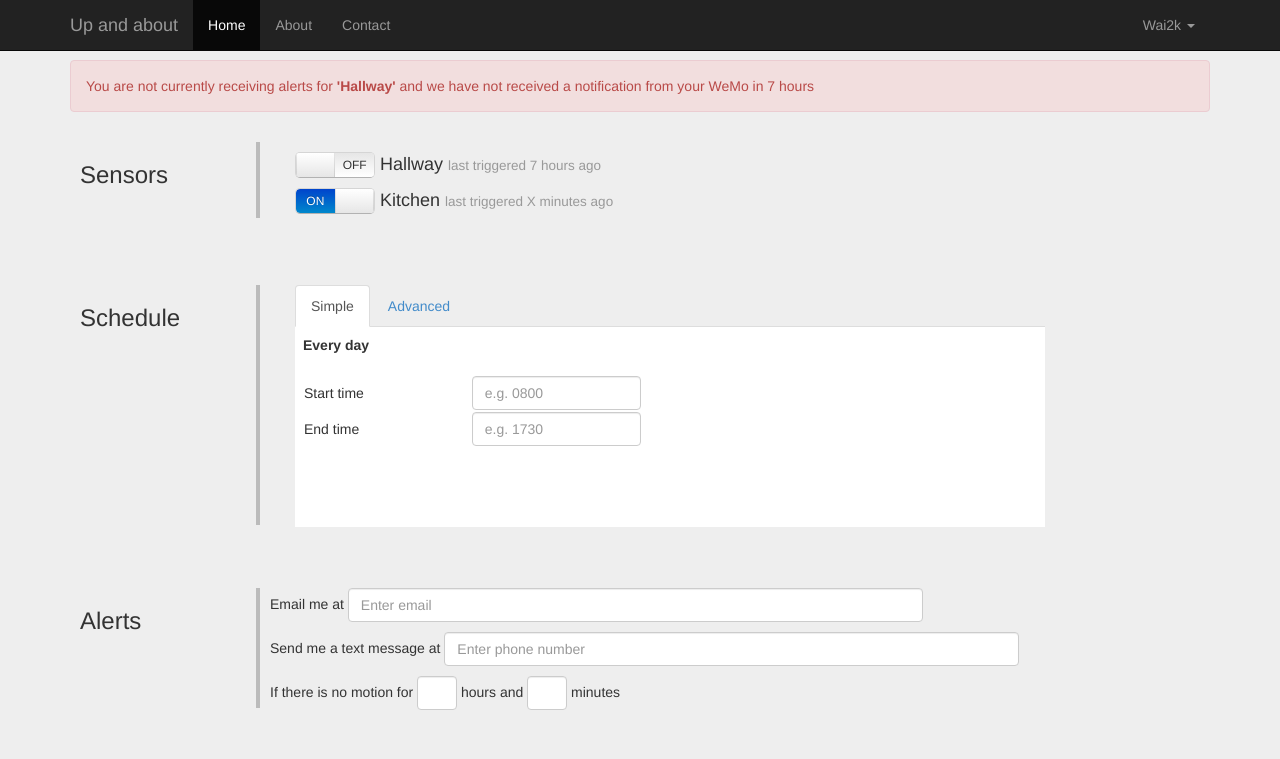
After one commit to rossjones/uaa, a PHP site: page /u.php in a window 1280 px wide. The commit adds this page. Shown: the top 759 px of the page. Run offline with PHP 8.4, Linux system fonts and the light colour scheme; some libraries are stand-ins or nearby versions.

Commit message:
Skeleton of app

```diff
--- /dev/null
+++ b/u.php
@@ -0,0 +1,244 @@
+
+<!DOCTYPE html>
+<html lang="en">
+  <head>
+    <meta charset="utf-8">
+    <meta http-equiv="X-UA-Compatible" content="IE=edge">
+    <meta name="viewport" content="width=device-width, initial-scale=1.0">
+    <meta name="description" content="">
+    <meta name="author" content="">
+    <title>Up and About</title>
+
+    <!-- Bootstrap core CSS -->
+    <link href="/css/bootstrap.css" rel="stylesheet">
+
+<link rel="stylesheet" href="/css/bootstrap-switch.css">
+<script src="https://ajax.googleapis.com/ajax/libs/jquery/1.9.1/jquery.min.js"></script>
+<script src="/js/bootstrap-switch.js"></script>
+<script src="/js/bootstrap.min.js"></script>
+    <!-- Custom styles for this template -->
+    <style type="text/css">
+    body {
+      font-face: helvetica,arial;
+  padding-top: 60px;
+  padding-bottom: 40px;
+  background-color: #eee;
+}
+  .rb { border-right: solid 4px #bbb;}
+  .tabbox {
+      height: 200px; background-color: white; padding: 8px;
+  }
+
+</style>
+  </head>
+
+  <body>
+
+  	<div class="navbar navbar-inverse navbar-fixed-top">
+      <div class="container">
+        <div class="navbar-header">
+          <button type="button" class="navbar-toggle" data-toggle="collapse" data-target=".navbar-collapse">
+            <span class="icon-bar"></span>
+            <span class="icon-bar"></span>
+            <span class="icon-bar"></span>
+          </button>
+          <a class="navbar-brand" href="#">Up and about</a>
+        </div>
+        <div class="collapse navbar-collapse">
+          <ul class="nav navbar-nav">
+            <li class="active"><a href="#">Home</a></li>
+            <li><a href="#about">About</a></li>
+            <li><a href="#contact">Contact</a></li>
+          </ul>
+          <ul class="nav navbar-nav navbar-right">
+            <li class="dropdown">
+              <a href="#" class="dropdown-toggle" data-toggle="dropdown">Wai2k <b class="caret"></b></a>
+              <ul class="dropdown-menu">
+                <li><a href="/u.php">My settings</a></li>
+                <li><a href="/">Logout</a></li>
+              </ul>
+            </li>
+
+          </ul>
+        </div>
+      </div>
+    </div>
+
+    <div class="container">
+
+      <div class="alert alert-danger">
+          You are not currently receiving alerts for <strong>'Hallway'</strong> and we have not received a notification from your WeMo in 7 hours
+      </div>
+
+      <div class="row">
+          <div class="col-md-2 rb" style="margin: 10px;">
+              <h3>Sensors</h3>
+              <div>&nbsp;</div>
+          </div>
+          <div class="col-md-8" style="margin: 10px;">
+
+            <h4>
+              <div class="make-switch switch-small">
+                  <input type="checkbox">
+              </div>
+              Hallway <small>last triggered 7 hours ago</small></h4>
+
+            <h4>
+              <div class="make-switch switch-small">
+                  <input type="checkbox" checked>
+              </div>
+
+              Kitchen <small>last triggered X minutes ago</small></h4>
+
+            <h4></h4>
+        </div>
+      </div>
+
+      <hr/>
+
+      <div class="row">
+          <div class="col-md-2 rb" style="margin: 10px; min-height:240px;">
+              <h3>Schedule</h3>
+              <div>&nbsp;</div>
+          </div>
+          <div class="col-md-8" style="margin: 10px;">
+            <ul class="nav nav-tabs">
+              <li class="active"><a href="#simple" data-toggle="tab">Simple</a></li>
+              <li><a href="#advanced" data-toggle="tab">Advanced</a></li>
+            </ul>
+            <div class="tab-content">
+              <div class="tab-pane  active tabbox" id="simple">
+                  <strong>Every day</strong><br/><br/>
+                  <table width="100%">
+                      <tr>
+                          <td>
+                              Start time
+                          </td>
+                          <td>
+                              <input type="text" class="form-control" id="exampleInputEmail1" placeholder="e.g. 0800" style="width:30%;">
+                          </td>
+                      </tr>
+                      <tr>
+                          <td>End time</td>
+                          <td>
+                              <input type="text" class="form-control" id="exampleInputEmail1" placeholder="e.g. 1730" style="width:30%;">
+                          </td>
+                      </tr>
+                  </table>
+                </div>
+
+                <div class="tab-pane tabbox" id="advanced">
+                  <table width="100%">
+                      <tr>
+                          <td>
+                              Monday
+                          </td>
+                          <td>
+                              <input type="text" class="form-control" id="exampleInputEmail1" placeholder="e.g. 0800" style="width:35%; display:inline;">
+                              -
+                              <input type="text" class="form-control" id="exampleInputEmail1" placeholder="e.g. 1700" style="width:40%; display:inline;">
+                          </td>
+                          <td>Saturday</td>
+                          <td>
+                              <input type="text" class="form-control" id="exampleInputEmail1" placeholder="e.g. 0800" style="width:35%; display:inline;">
+                              -
+                              <input type="text" class="form-control" id="exampleInputEmail1" placeholder="e.g. 1700" style="width:40%; display:inline;">
+                          </td>
+                      </tr>
+                      <tr>
+                          <td>Tuesday</td>
+                          <td>
+                              <input type="text" class="form-control" id="exampleInputEmail1" placeholder="e.g. 0800" style="width:35%; display:inline;">
+                              -
+                              <input type="text" class="form-control" id="exampleInputEmail1" placeholder="e.g. 1700" style="width:40%; display:inline;">
+                          </td>
+                          <td>Sunday</td>
+                          <td>
+                              <input type="text" class="form-control" id="exampleInputEmail1" placeholder="e.g. 0800" style="width:35%; display:inline;">
+                              -
+                              <input type="text" class="form-control" id="exampleInputEmail1" placeholder="e.g. 1700" style="width:40%; display:inline;">
+                          </td>
+                      </tr>
+                      <tr>
+                          <td>Wednesday</td>
+                          <td>
+                              <input type="text" class="form-control" id="exampleInputEmail1" placeholder="e.g. 0800" style="width:35%; display:inline;">
+                              -
+                              <input type="text" class="form-control" id="exampleInputEmail1" placeholder="e.g. 1700" style="width:40%; display:inline;">
+                          </td>
+                          <td></td><td></td>
+                      </tr>
+                      <tr>
+                          <td>Thursday</td>
+                          <td>
+                              <input type="text" class="form-control" id="exampleInputEmail1" placeholder="e.g. 0800" style="width:35%; display:inline;">
+                              -
+                              <input type="text" class="form-control" id="exampleInputEmail1" placeholder="e.g. 1700" style="width:40%; display:inline;">
+                          </td>
+                          <td></td><td></td>
+                      </tr>
+                      <tr>
+                          <td>Friday</td>
+                          <td>
+                              <input type="text" class="form-control" id="exampleInputEmail1" placeholder="e.g. 0800" style="width:35%; display:inline;">
+                              -
+                              <input type="text" class="form-control" id="exampleInputEmail1" placeholder="e.g. 1700" style="width:40%; display:inline;">
+                          </td>
+                          <td></td><td></td>
+                      </tr>
+                  </table>
+                </div>
+              </div>
+            </div>
+        </div>
+
+
+
+
+      <hr/>
+
+      <div class="row">
+          <div class="col-md-2 rb" style="margin: 10px; min-height: 120px;">
+              <h3>Alerts</h3>
+              <div>&nbsp;</div>
+          </div>
+          <div class="col-md-div8" style="margin: 10px;">
+
+              <form class="form form-inline">
+                <div class="control-group">
+                  Email me at
+                  <input type="email" class="form-control" id="exampleInputEmail1" placeholder="Enter email" style="width:50%;">
+                </div>
+
+                <div class="control-group" style="margin-top:10px;">
+                  Send me a text message at
+                  <input type="text" class="form-control" id="exampleInputEmail1" placeholder="Enter phone number" style="width:50%;">
+                </div>
+
+
+                <div class="control-group" style="margin-top:10px;">
+                  If there is no motion for
+                  <input type="text" class="form-control" id="exampleInputEmail1"  style="width:40px;"> hours and  <input type="text" class="form-control" id="exampleInputEmail1" style="width:40px;"> minutes
+                </div>
+              </form>
+          </div>
+        </div>
+
+    </div> <!-- /container -->
+
+
+    <script type="text/javascript">
+      $(document).ready(function(){
+        $('#myTab a').click(function (e) {
+          e.preventDefault()
+          $(this).tab('show')
+        })
+        $('#myTab a:first').tab('show')
+      })
+    </script>
+
+    <!-- Bootstrap core JavaScript
+    ================================================== -->
+    <!-- Placed at the end of the document so the pages load faster -->
+  </body>
+</html>
```
Also changed, not shown: index.php (+97 -13 lines), css/bootstrap-switch.css (added), js/bootstrap-switch.js (added).
